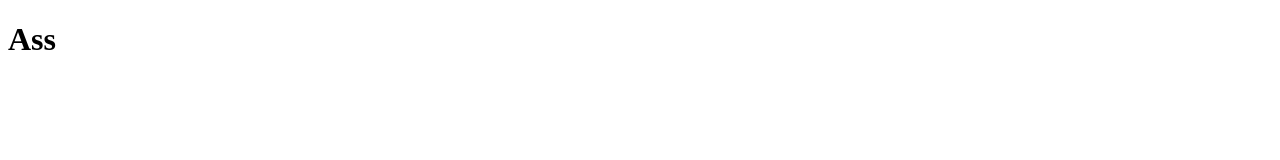
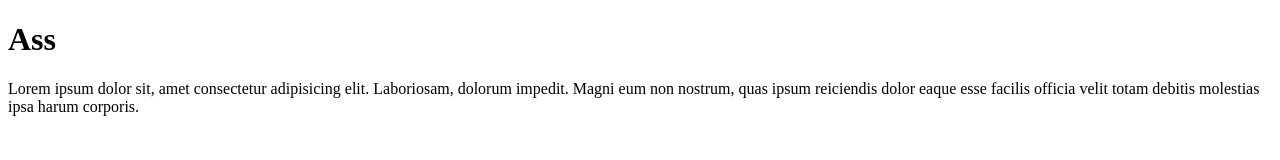
Before and after one commit to loyaldogtech/git-test, a plain HTML site: page index.html in a window 1280 px wide. Drawn offline with Linux system fonts and the light colour scheme.

Commit message:
Second commit

```diff
--- a/index.html
+++ b/index.html
@@ -7,5 +7,6 @@
 </head>
 <body>
     <h1>Ass</h1>
+    <p>Lorem ipsum dolor sit, amet consectetur adipisicing elit. Laboriosam, dolorum impedit. Magni eum non nostrum, quas ipsum reiciendis dolor eaque esse facilis officia velit totam debitis molestias ipsa harum corporis.</p>
 </body>
 </html>
```
